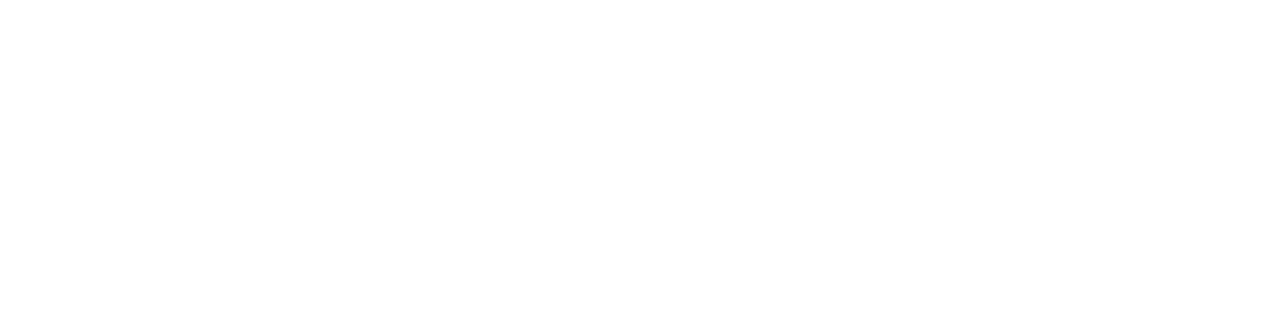
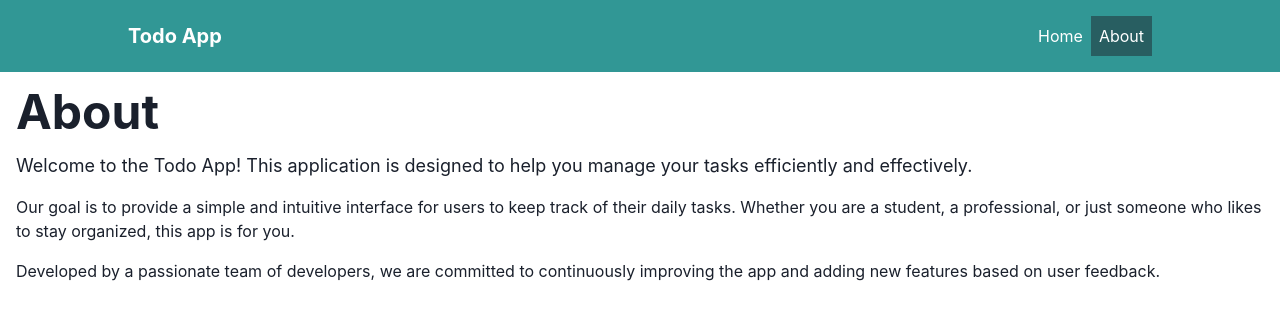
Before and after one commit to GPT-Engineer-App/task-tracker-23, a React (Vite) app: page /about in a window 1280 px wide. Before the commit this address had no page. Shown: the top 320 px of the page. Built offline with nearby package versions, Linux system fonts and the light colour scheme.

Commit message:
Added About page with relevant information and integrated a Navbar for navigation.

```diff
--- a/src/App.jsx
+++ b/src/App.jsx
@@ -1,11 +1,15 @@
 import { Route, BrowserRouter as Router, Routes } from "react-router-dom";
 import Index from "./pages/Index.jsx";
+import About from "./pages/About.jsx";
+import Navbar from "./components/Navbar.jsx";
 
 function App() {
   return (
     <Router>
+      <Navbar />
       <Routes>
         <Route exact path="/" element={<Index />} />
+      <Route exact path="/about" element={<About />} />
       </Routes>
     </Router>
   );
--- /dev/null
+++ b/src/components/Navbar.jsx
@@ -0,0 +1,23 @@
+import { Box, Flex, Link, Spacer, Text } from "@chakra-ui/react";
+import { NavLink } from "react-router-dom";
+
+const Navbar = () => (
+  <Box bg="teal.500" p={4}>
+    <Flex maxW="container.lg" mx="auto" align="center">
+      <Text fontSize="xl" fontWeight="bold" color="white">
+        Todo App
+      </Text>
+      <Spacer />
+      <Flex>
+        <Link as={NavLink} to="/" p={2} color="white" _hover={{ textDecoration: "none", bg: "teal.600" }} _activeLink={{ bg: "teal.700" }}>
+          Home
+        </Link>
+        <Link as={NavLink} to="/about" p={2} color="white" _hover={{ textDecoration: "none", bg: "teal.600" }} _activeLink={{ bg: "teal.700" }}>
+          About
+        </Link>
+      </Flex>
+    </Flex>
+  </Box>
+);
+
+export default Navbar;
--- /dev/null
+++ b/src/pages/About.jsx
@@ -0,0 +1,20 @@
+import { Box, Heading, Text, VStack } from "@chakra-ui/react";
+
+const About = () => (
+  <Box p={4}>
+    <VStack spacing={4} align="start">
+      <Heading as="h1" size="2xl">About</Heading>
+      <Text fontSize="lg">
+        Welcome to the Todo App! This application is designed to help you manage your tasks efficiently and effectively.
+      </Text>
+      <Text fontSize="md">
+        Our goal is to provide a simple and intuitive interface for users to keep track of their daily tasks. Whether you are a student, a professional, or just someone who likes to stay organized, this app is for you.
+      </Text>
+      <Text fontSize="md">
+        Developed by a passionate team of developers, we are committed to continuously improving the app and adding new features based on user feedback.
+      </Text>
+    </VStack>
+  </Box>
+);
+
+export default About;
```
